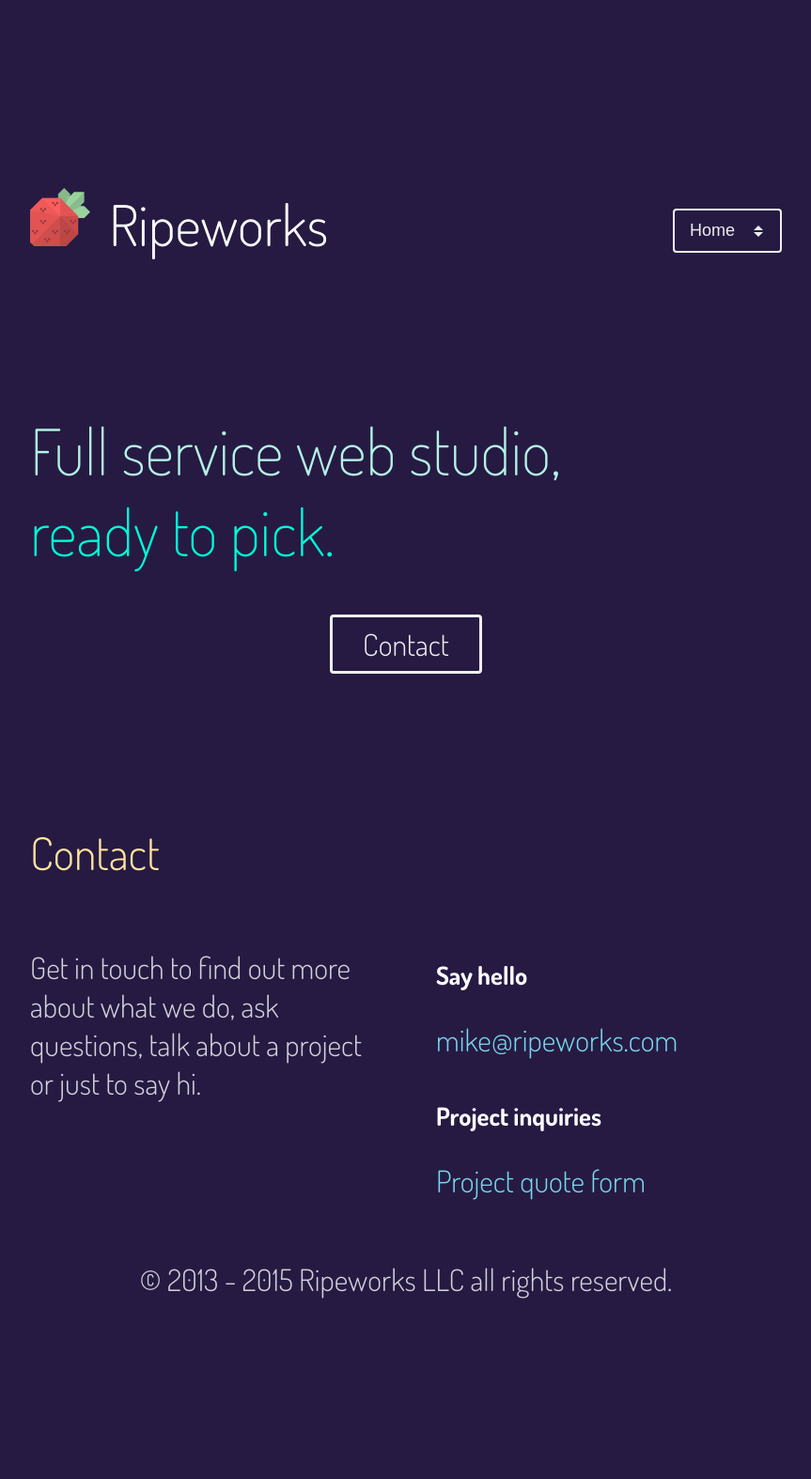
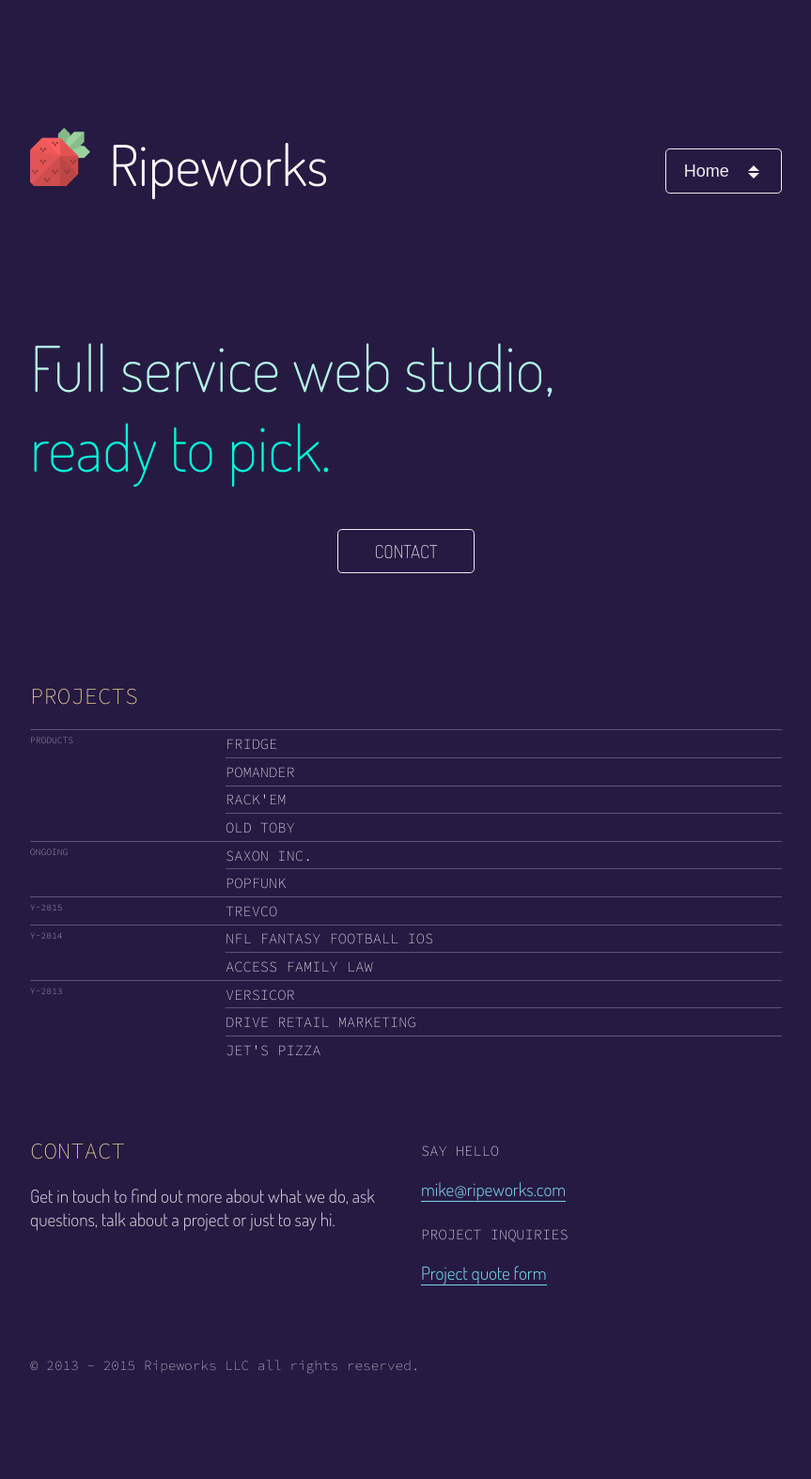
Before and after one commit to ripeworks/ripeworks.github.io, a Jekyll site: the page built from index.html, in a window 1280 px wide. Shown: the whole page at 94% size, without its empty margins (208-1071 px from the left). Built offline with Jekyll 4.4.1, drawn with Linux system fonts in a browser that asks for light colours.

Commit message:
adding posts from old blog. added lots of styles/html

```diff
--- a/_config.yml
+++ b/_config.yml
@@ -1,6 +1,5 @@
 name: Ripeworks
 highlighter: pygments
-lsi: true
 permalink: /:title
 sass:
   sass_dir: _includes/sass
--- /dev/null
+++ b/_includes/sass/grid.sass
@@ -0,0 +1,80 @@
+.container
+  margin: 0 auto
+  max-width: 800px
+  padding: 0 20px
+  position: relative
+
+  &:after
+    content: ""
+    display: table
+    clear: both
+
+.col
+  float: left
+  width: 100%
+
+.buffer
+  margin-top: 3em
+  margin-bottom: 3em
+
+@media (min-width: 400px)
+  .container
+    padding: 0
+    width: 85%
+
+@media (min-width: 550px)
+  .container
+    width: 80%
+
+  .col
+    margin-left: 4%
+    &:first-child
+      margin-left: 0
+    &.one
+      width: 4.66666666667%
+    &.two
+      width: 13.3333333333%
+    &.three
+      width: 22%
+    &.four
+      width: 30.6666666667%
+    &.five
+      width: 39.3333333333%
+    &.six
+      width: 48%
+    &.seven
+      width: 56.6666666667%
+    &.eight
+      width: 65.3333333333%
+    &.nine
+      width: 74.0%
+    &.ten
+      width: 82.6666666667%
+    &.eleven
+      width: 91.3333333333%
+    &.twelve
+      width: 100%
+      margin-left: 0
+
+    &.offset-one
+      margin-left: 8.66666666667
+    &.offset-two
+      margin-left: 17.3333333333%
+    &.offset-three
+      margin-left: 26%
+    &.offset-four
+      margin-left: 34.6666666667%
+    &.offset-five
+      margin-left: 43.3333333333%
+    &.offset-six
+      margin-left: 52%
+    &.offset-seven
+      margin-left: 60.6666666667%
+    &.offset-eight
+      margin-left: 69.3333333333%
+    &.offset-nine
+      margin-left: 78.0%
+    &.offset-ten
+      margin-left: 86.6666666667%
+    &.offset-eleven
+      margin-left: 95.3333333333%
--- a/_includes/sass/select.sass
+++ b/_includes/sass/select.sass
@@ -11,7 +11,7 @@
     line-height: 1.5
     color: #eee
     background: none
-    border: 2px solid #eee
+    border: 1px solid #eee
     border-radius: .25rem
     cursor: pointer
     outline: 0
--- a/css/style.sass
+++ b/css/style.sass
@@ -1,41 +1,61 @@
 ---
 ---
 
-@import url(http://fonts.googleapis.com/css?family=Dosis:200,300,400,500,600,700)
+@import url(http://fonts.googleapis.com/css?family=Dosis:200,300,400,500,600,700|Source+Code+Pro:400,300,200)
 
 @import "select"
+@import "grid"
+
+@mixin font-mono($transform: uppercase)
+  font-family: 'Source Code Pro', sans-serif
+  font-weight: 100
+  text-transform: $transform
+
+$color-bg: #261A43
+$color-link: #79D6EA
+$color-line: rgba(255, 255, 255, .25)
 
 *
   box-sizing: border-box
 
-body
-  background: #261A43
+html
   color: white
   color: rgba(255,255,255,.8)
   font-family: 'Dosis', sans-serif
-  font-size: 32px
+  font-size: 120%
   font-weight: 300
+
+body
+  background: $color-bg
   margin: 0
   position: relative
 
 a:link, a:visited
-  color: #79D6EA
+  color: $color-link
+  border-bottom: 1px solid
   text-decoration: none
+  transition: all .4s ease-in-out
+
+  &:hover
+    background: $color-link
+    color: $color-bg
 
 button, select, input
   font-size: 1em
 
+h2, h3, h4, h5, h6
+  @include font-mono
+
 h2
+  font-size: 1.25em
   color: #FFE59C
-  font-weight: 300
 
 h5
   color: white
   margin-bottom: 0
+  font-size: .8em
 
 #site
-  max-width: 800px
-  margin: 0 auto
   padding: 5em 0
   position: relative
 
@@ -48,7 +68,8 @@
   width: 100%
 
 header
-  position: relative
+  @extend .container
+  overflow: hidden
 
 header #logo
   background: url('/img/Logo@2x.png') no-repeat left top
@@ -57,7 +78,11 @@
   a
     color: white
     font-weight: 300
-    padding-left: 84px
+    padding-left: 1.4em
+    border: none
+    &:hover
+      background: none
+      color: white
 
 header .select
   font-size: 18px
@@ -67,12 +92,13 @@
   margin-top: -16px
 
 .intro
-  margin: 5em 0
+  margin-top: 5em
+  margin-bottom: 5em
   text-align: center
 
   h1
     color: #B4F3E5
-    font-size: 68px
+    font-size: 3.5em
     font-weight: 200
     text-align: left
 
@@ -82,23 +108,69 @@
 
   button
     background: none
-    border: 3px solid #eee
+    border: 1px solid #eee
     border-radius: .25rem
     color: #eee
     cursor: pointer
     padding: .5rem 2rem
     font-family: 'Dosis', sans-serif
-    font-weight: 300
+    font-weight: 100
 
-.row
-  margin-left: -1em
-  margin-right: -1em
-  overflow: hidden
+button
+  @include font-mono
+  font-size: 1em
+  transition: all .4s ease-in-out
 
-.col
-  float: left
-  padding: 0 1em
-  width: 50%
+  &:hover
+    background: white
+    color: $color-bg
 
 footer
-  text-align: center
+  @extend .container
+  @include font-mono(none)
+  font-size: .75em
+
+ul.list
+  list-style: none
+  padding: 0
+
+.projects
+  border-top: 1px solid $color-line
+  position: relative
+
+  .year
+    @include font-mono
+    font-size: .5em
+    margin-top: 5px
+
+  ul
+    margin: 0
+
+  li
+    overflow: hidden
+    padding: .25em 0
+    border-bottom: 1px solid $color-line
+
+  li:last-child
+    border: none
+
+  h5
+    margin: 0
+
+@media (max-width: 860px)
+  html
+    font-size: 108%
+
+  header #logo
+    font-size: 40px
+    background-size: auto 80%
+
+@media (max-width: 500px)
+  html
+    font-size: 96%
+
+@media (min-width: 550px)
+  .projects .year
+    position: absolute
+    left: 0
+    top: 0
--- a/index.html
+++ b/index.html
@@ -2,7 +2,7 @@
 layout: default
 ---
 
-<div class="intro">
+<div class="container intro">
   <h1>Full service web studio, <span>ready to pick.</span></h1>
   <button type="button">Contact</button>
 </div>
@@ -11,13 +11,82 @@
 
 </div>
 
+<section>
+  <div class="container">
+    <div class="col twelve">
+      <h2>Projects</h2>
+    </div>
+    <div class="col twelve projects">
+      <span class="year">PRODUCTS</span>
+      <ul class="list col offset-three nine">
+        <li>
+          <h5>Fridge</h5>
+        </li>
+        <li>
+          <h5>Pomander</h5>
+        </li>
+        <li>
+          <h5>Rack'em</h5>
+        </li>
+        <li>
+          <h5>Old Toby</h5>
+        </li>
+      </ul>
+    </div>
+    <div class="col twelve projects">
+      <span class="year">ONGOING</span>
+      <ul class="list col offset-three nine">
+        <li>
+          <h5>Saxon Inc.</h5>
+        </li>
+        <li>
+          <h5>Popfunk</h5>
+        </li>
+      </ul>
+    </div>
+    <div class="col twelve projects">
+      <span class="year">Y-2015</span>
+      <ul class="list col offset-three nine">
+        <li>
+          <h5>Trevco</h5>
+        </li>
+      </ul>
+    </div>
+    <div class="col twelve projects">
+      <span class="year">Y-2014</span>
+      <ul class="list col offset-three nine">
+        <li>
+          <h5>NFL Fantasy Football iOS</h5>
+        </li>
+        <li>
+          <h5>Access Family Law</h5>
+        </li>
+      </ul>
+    </div>
+    <div class="col twelve projects">
+      <span class="year">Y-2013</span>
+      <ul class="list col offset-three nine">
+        <li>
+          <h5>Versicor</h5>
+        </li>
+        <li>
+          <h5>Drive Retail Marketing</h5>
+        </li>
+        <li>
+          <h5>Jet's Pizza</h5>
+        </li>
+      </ul>
+    </div>
+  </div>
+</section>
+
 <section class="contact">
-  <h2>Contact</h2>
-  <div class="row">
-    <div class="col">
+  <div class="container buffer">
+    <div class="col six">
+      <h2>Contact</h2>
       <p>Get in touch to find out more about what we do, ask questions, talk about a project or just to say hi.</p>
     </div>
-    <div class="col">
+    <div class="col six">
       <h5>Say hello</h5>
       <p><a href="">mike@ripeworks.com</a></p>
 
```
Also changed, not shown: _layouts/post.html (added, +31 -0 lines), _posts/2011-07-27-tracing-as3-to-chrome.md (added, +76 -0 lines), _posts/2011-11-04-new-site-no-database-required.md (added, +44 -0 lines), _posts/2012-03-21-a-little-scripty-for-thin.md (added, +18 -0 lines), _posts/2012-07-16-a-slow-move-to-cloud-stuff.md (added, +38 -0 lines), _posts/2012-09-28-run-wordpress-locally-using-phps-buily-in-web-server.md (added, +51 -0 lines), _posts/2013-02-08-using-composer-globally.md (added, +30 -0 lines), js/main.coffee (+4 -4 lines).
